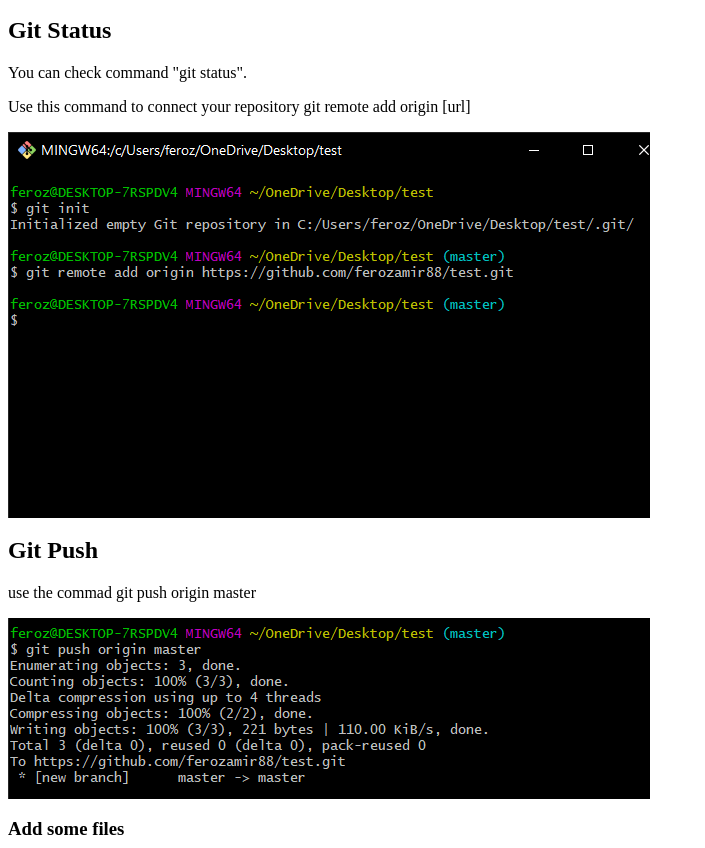
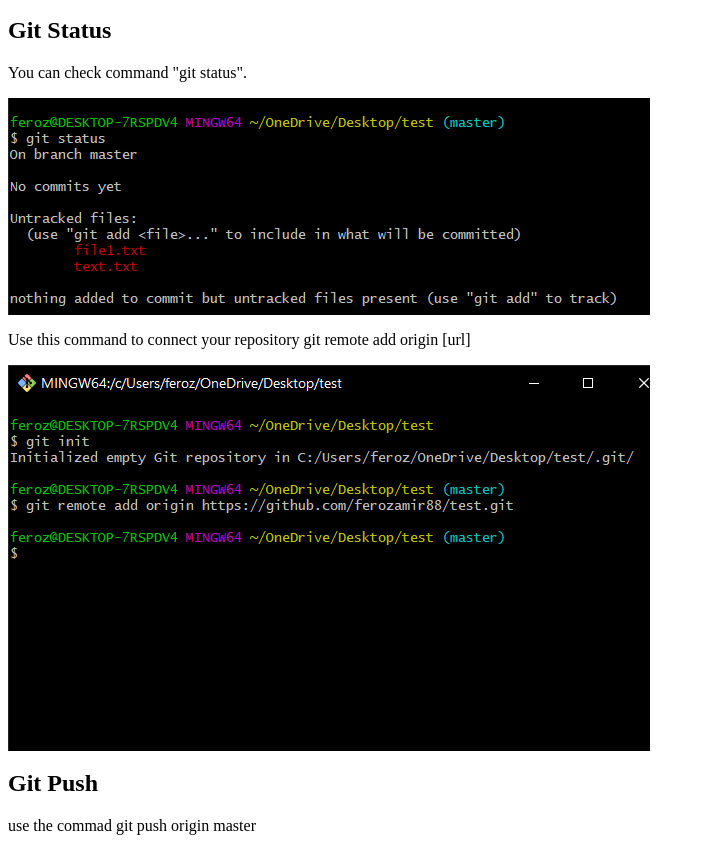
Before and after one commit to ferozamir88/git-tutorial, a plain HTML site: page index.html in a window 1280 px wide. Shown: the part 2995-3843 px from the top of the page, without its empty margins (0-705 px from the left). Drawn offline with Linux system fonts and the light colour scheme.

Commit message:
Update index.html

```diff
--- a/index.html
+++ b/index.html
@@ -34,6 +34,7 @@
 <h2>Git Status</h2>
 
 <p>You can check command "git status".</p>
+ <img src="gitStatus.png">
 
 <p>Use this command to connect your repository git remote add origin [url]</p>
 <img src="addOrigin.PNG">
```
